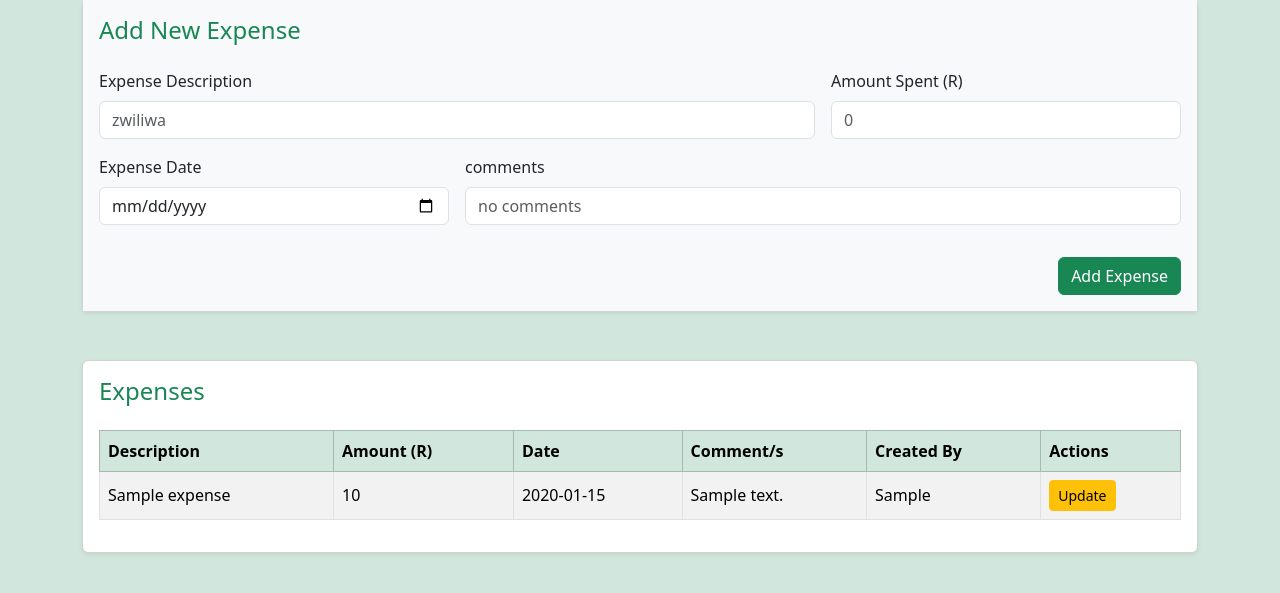
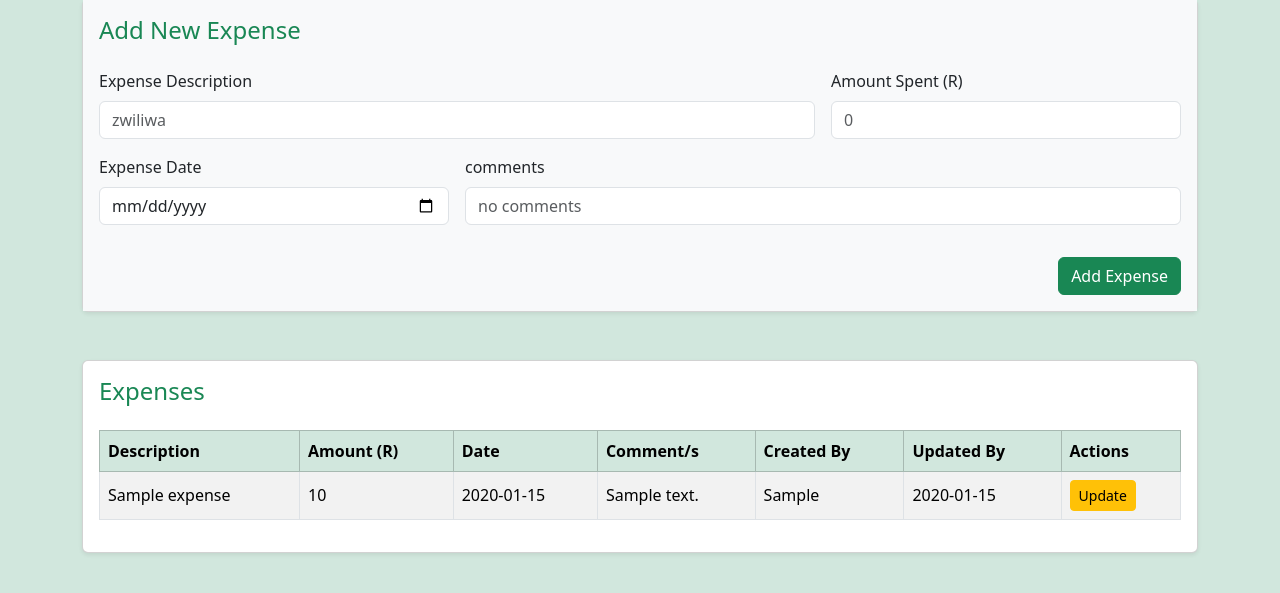
Before and after one commit to mstaniadzumba/chickTrack, a Flask app: page /expenses in a window 1280 px wide. Shown: the part 191-784 px from the top of the page. Run offline with Flask 3, Linux system fonts and the light colour scheme; tables that the repository leaves empty hold one stand-in row (values such as "Sample post").

Commit message:
added updated by column in orders

```diff
--- a/routes/expenses.py
+++ b/routes/expenses.py
@@ -62,12 +62,15 @@ def update_expense(expense_id):
         print(f"Found existing expense: {dict(existing)}")
 
         # Simple update without tracking columns first
+        updated_at = datetime.now().strftime('%Y-%m-%d %H:%M:%S')
+        updated_by = data.get('created_by')  # This is actually the current user updating
+
         cursor.execute("""
             UPDATE expenses SET
-            expense_name=?, expense_amount=?, expense_date=?, comments=?
+            expense_name=?, expense_amount=?, expense_date=?, comments=?, updated_by=?, updated_at=?
             WHERE id=?
         """, (data['expense_name'], data['expense_amount'], data['expense_date'],
-              data.get('comments', ''), expense_id))
+              data.get('comments', ''), updated_by, updated_at, expense_id))
 
         print(f"Updated {cursor.rowcount} rows")
 
--- a/static/js/expenses.js
+++ b/static/js/expenses.js
@@ -54,6 +54,9 @@ document.addEventListener("DOMContentLoaded", () => {
         const createdByCell = document.createElement("td");
         createdByCell.textContent = expenseData.created_by || 'Unknown';
 
+        const updatedByCell = document.createElement("td");
+        updatedByCell.textContent = expenseData.updated_by || '-';
+
         const actionsCell = document.createElement("td");
         const updateBtn = document.createElement("button");
         updateBtn.className = "btn btn-sm btn-warning";
@@ -66,6 +69,7 @@ document.addEventListener("DOMContentLoaded", () => {
         newRow.appendChild(dateCell);
         newRow.appendChild(commentsCell);
         newRow.appendChild(createdByCell);
+        newRow.appendChild(updatedByCell);
         newRow.appendChild(actionsCell);
 
         tableBody.appendChild(newRow);
--- a/static/js/orders.js
+++ b/static/js/orders.js
@@ -63,6 +63,9 @@ document.addEventListener('DOMContentLoaded', () => {
         const createdByCell = document.createElement("td")
         createdByCell.textContent = orderData.created_by || 'Unknown'
 
+        const updatedByCell = document.createElement("td")
+        updatedByCell.textContent = orderData.updated_by || '-'
+
         const actionsCell = document.createElement("td")
         const updateBtn = document.createElement("button")
         updateBtn.className = "btn btn-sm btn-warning"
@@ -78,6 +81,7 @@ document.addEventListener('DOMContentLoaded', () => {
         newRow.appendChild(amountPaidCell)
         newRow.appendChild(outstandingCell)
         newRow.appendChild(createdByCell)
+        newRow.appendChild(updatedByCell)
         newRow.appendChild(actionsCell)
 
         tableBody.appendChild(newRow)
--- a/templates/expenses.html
+++ b/templates/expenses.html
@@ -12,7 +12,7 @@
 
     <nav class="navbar navbar-expand-lg navbar-dark bg-success">
         <div class="container-fluid">
-            <a class="navbar-brand" href="/home">ChickTrack 🐥</a>
+            <a class="navbar-brand" href="{{ url_for('home') }}">ChickTrack 🐥</a>
             <button class="navbar-toggler" type="button" data-bs-toggle="collapse" data-bs-target="#navbarNav"
                 aria-controls="navbarNav" aria-expanded="false" aria-label="Toggle navigation">
                 <span class="navbar-toggler-icon"></span>
@@ -20,7 +20,7 @@
             <div class="collapse navbar-collapse" id="navbarNav">
                 <ul class="navbar-nav ms-auto">
                     <li class="nav-item">
-                        <a class="nav-link" href="{{ url_for('home') }}">Home</a>
+                        <a class="nav-link" href="/dashboard">Home</a>
                     </li>
                     <li class="nav-item">
                         <a class="nav-link" href="{{ url_for('show_orders') }}">Orders</a>
@@ -95,6 +95,7 @@
                                 <th>Date</th>
                                 <th>Comment/s</th>
                                 <th>Created By</th>
+                                <th>Updated By</th>
                                 <th>Actions</th>
                             </tr>
                         </thead>
--- a/templates/orders.html
+++ b/templates/orders.html
@@ -12,7 +12,7 @@
 
     <nav class="navbar navbar-expand-lg navbar-dark bg-success">
         <div class="container-fluid">
-            <a class="navbar-brand" href="/dashboard">ChickTrack 🐥</a>
+            <a class="navbar-brand" href="{{ url_for('home') }}">ChickTrack 🐥</a>
             <button class="navbar-toggler" type="button" data-bs-toggle="collapse" data-bs-target="#navbarNav"
                 aria-controls="navbarNav" aria-expanded="false" aria-label="Toggle navigation">
                 <span class="navbar-toggler-icon"></span>
@@ -106,6 +106,7 @@
                             <th>Amount Paid (R)</th>
                             <th>Outstanding (R)</th>
                             <th>Created By</th>
+                            <th>Updated By</th>
                             <th>Actions</th>
                         </tr>
                     </thead>
```
Also changed, not shown: templates/auth_check.html (added, +22 -0 lines).
